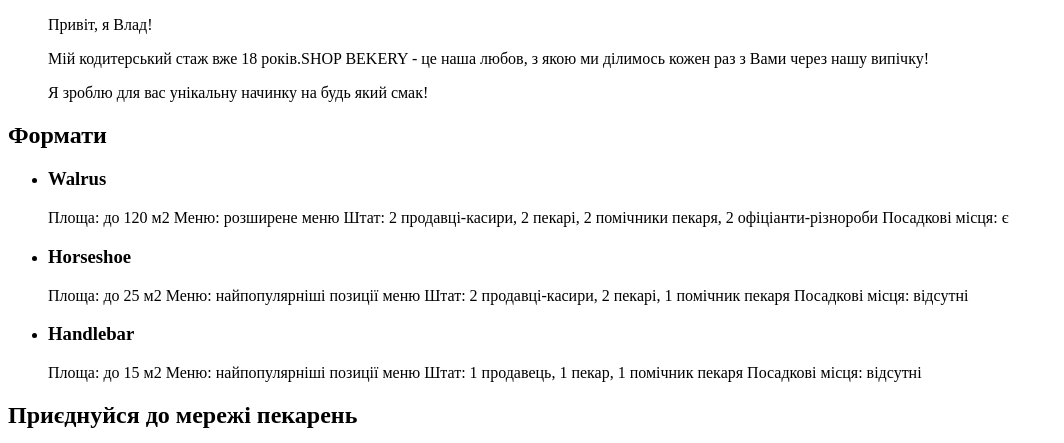
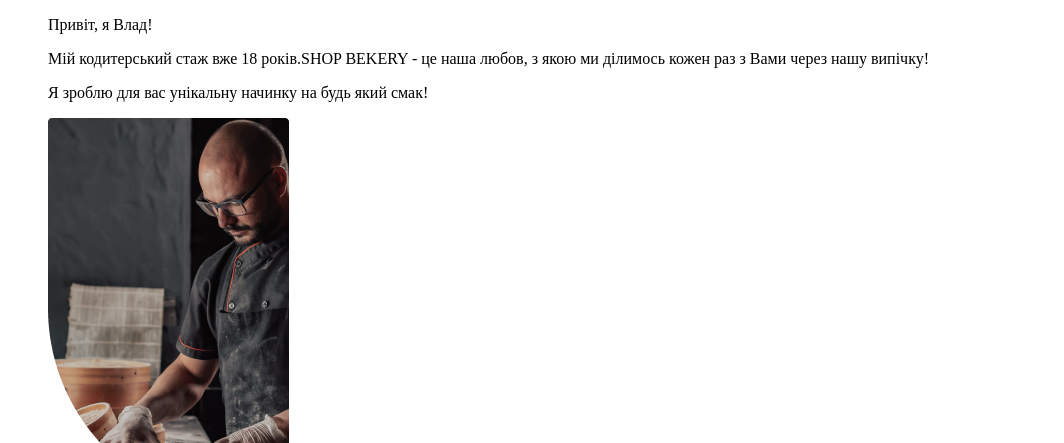
Before and after one commit to Kapik044/genius-text, a plain HTML site: page index.html in a window 1280 px wide. Shown: the part 1574-2017 px from the top of the page, without its empty margins (0-1064 px from the left). Drawn offline with Linux system fonts and the light colour scheme.

Commit message:
add images

```diff
--- a/index.html
+++ b/index.html
@@ -67,6 +67,7 @@
                             Вами через нашу
                             випічку!</p>
                         <p>Я зроблю для вас унікальну начинку на будь який смак!</p>
+                        <img src="./images/влад.jpg" alt="wrer">
                     </article>
                 </li>
             </ul>
```
